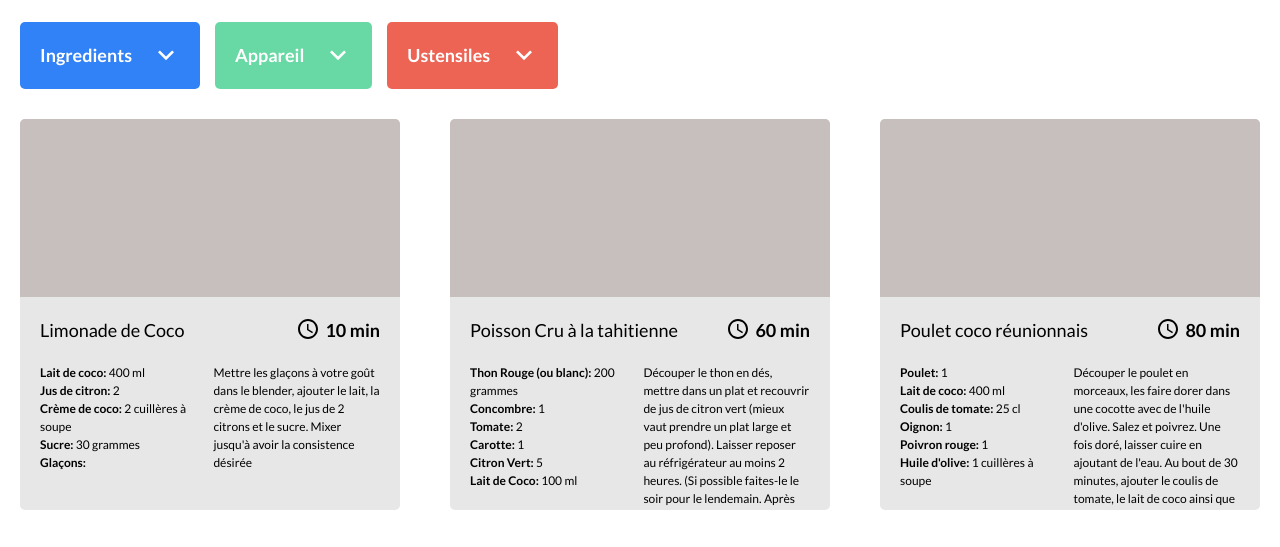
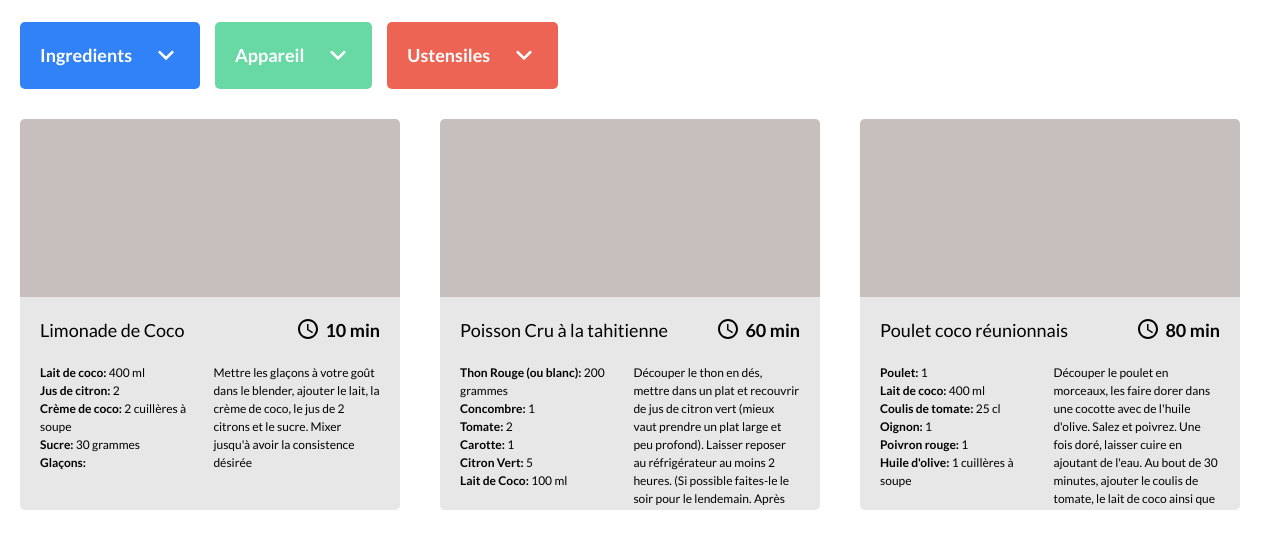
Before and after one commit to laticauda-64/-ybdlassablere_07_03122021, a website with bundled scripts: page index.html in a window 1280 px wide. Shown: the part 227-774 px from the top of the page. Built offline with nearby package versions, Linux system fonts and the light colour scheme.

Commit message:
CSS fix : display grid for recipes

```diff
--- a/src/sass/components/_recipes.scss
+++ b/src/sass/components/_recipes.scss
@@ -3,7 +3,7 @@
     height: auto;
     background-color: $light-gray;
     border-radius: 5px;
-    margin-bottom: 50px;
+    margin-bottom: 20px;
 
     &__cover {
         height: 178px;
--- a/src/sass/layout/_results.scss
+++ b/src/sass/layout/_results.scss
@@ -1,7 +1,7 @@
 .results {
     margin-top: 20px;
 
-    display: flex;
-    justify-content: space-between;
-    flex-wrap: wrap;
+    display: grid;
+    grid-template-columns: repeat(3, 1fr);
+    gap: 20px;
 }
```
Also changed, not shown: public/css/styles.css.
